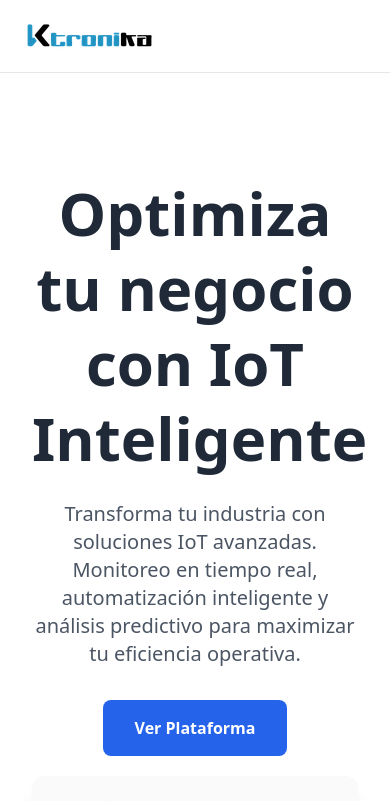
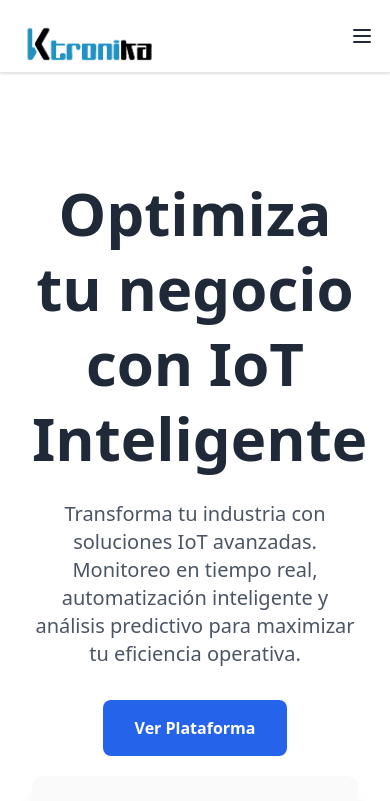
Before and after one commit to KFiloz/Page-Landing, a Next.js app: page / in a window 390 px wide. Shown: the top 801 px of the page. Built offline with nearby package versions, Linux system fonts and the light colour scheme.

Commit message:
feat: Haciendo versión responsive del navbar

```diff
--- a/src/components/Navbar.tsx
+++ b/src/components/Navbar.tsx
@@ -1,29 +1,74 @@
 "use client";
-import React from "react";
+import React, { useState } from "react";
 import Image from "next/image";
 import Link from "next/link";
 
 const Navbar: React.FC = () => {
+  const [menuOpen, setMenuOpen] = useState(false);
+
   return (
     <header>
-      <nav className="fixed z-50 p-4 w-full border-b border-solid bg-white">
-        <div className="flex justify-between items-center mx-auto my-0 max-w-[1200px]">
+      <nav className="fixed z-50 p-4 w-full border-b border-solid bg-white shadow">
+        <div className="flex justify-between items-center mx-auto max-w-[1200px]">
+          {/* Logo */}
           <Link href="/" className="w-[150px] h-[40px] block">
             <Image
               src="/images/Ktronika.png"
               alt="Ktronika"
-              width={150}
-              height={40}
+              width={300}
+              height={122}
               priority
             />
           </Link>
-          <ul className="flex gap-8 max-sm:hidden">
+
+          {/* Botón hamburguesa */}
+          <button
+            onClick={() => setMenuOpen(!menuOpen)}
+            className="sm:hidden text-gray-800 focus:outline-none"
+          >
+            <svg
+              className="w-6 h-6"
+              fill="none"
+              stroke="currentColor"
+              viewBox="0 0 24 24"
+              xmlns="http://www.w3.org/2000/svg"
+            >
+              {menuOpen ? (
+                <path
+                  strokeLinecap="round"
+                  strokeLinejoin="round"
+                  strokeWidth={2}
+                  d="M6 18L18 6M6 6l12 12"
+                />
+              ) : (
+                <path
+                  strokeLinecap="round"
+                  strokeLinejoin="round"
+                  strokeWidth={2}
+                  d="M4 6h16M4 12h16M4 18h16"
+                />
+              )}
+            </svg>
+          </button>
+
+          {/* Menú (oculto en móvil) */}
+          <ul className="hidden sm:flex gap-8">
             <li><a href="#" className="text-gray-800">Inicio</a></li>
             <li><a href="#" className="text-gray-800">Servicios</a></li>
             <li><a href="#" className="text-gray-800">Dashboard</a></li>
             <li><a href="#" className="text-gray-800">Contacto</a></li>
           </ul>
         </div>
+
+        {/* Menú desplegable móvil */}
+        {menuOpen && (
+          <ul className="sm:hidden mt-4 space-y-4 px-4">
+            <li><a href="#" className="block text-gray-800">Inicio</a></li>
+            <li><a href="#" className="block text-gray-800">Servicios</a></li>
+            <li><a href="#" className="block text-gray-800">Dashboard</a></li>
+            <li><a href="#" className="block text-gray-800">Contacto</a></li>
+          </ul>
+        )}
       </nav>
     </header>
   );
```
Also changed, not shown: public/images/Ktronika.png.
